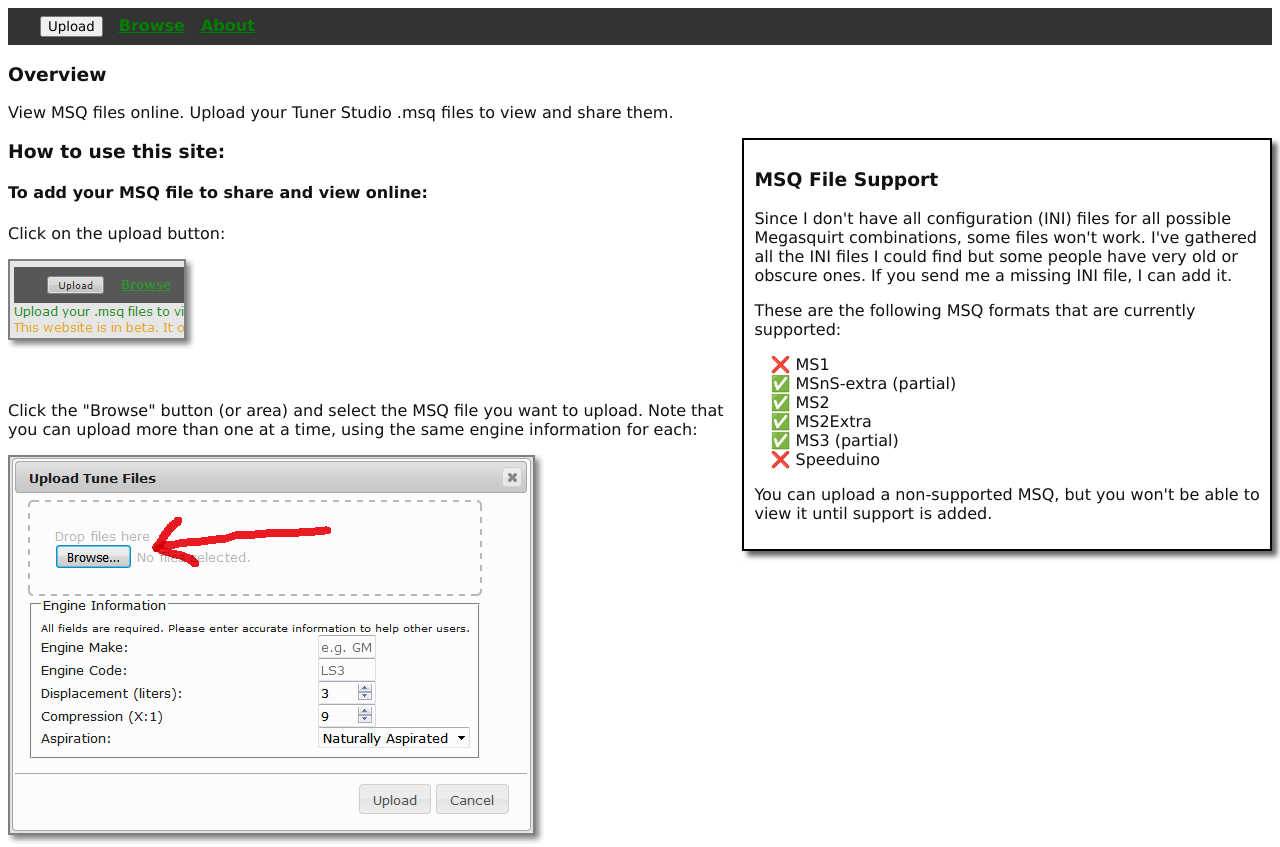
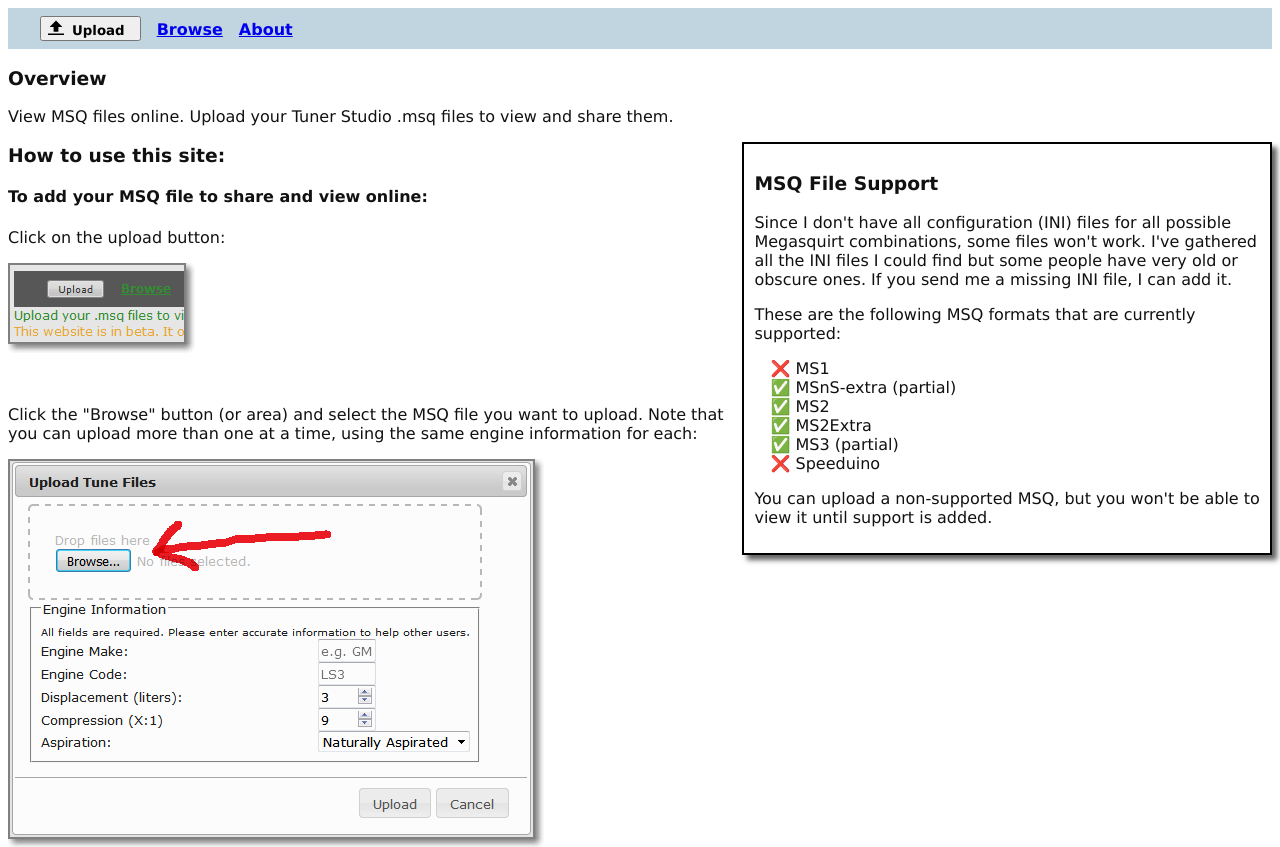
Before and after one commit to nearwood/msqur, a PHP site: page / in a window 1280 px wide. Shown: the top 847 px of the page. Run offline with PHP 8.4, Linux system fonts and the light colour scheme; a stand-in replaces the project's code that opens the database connection; some libraries are stand-ins or nearby versions.

Commit message:
Add button image, tweak CSS

```diff
--- a/src/view/header.php
+++ b/src/view/header.php
@@ -24,7 +24,7 @@
 	<script src="view/msqur.js"></script>
 </head>
 <body>
-<div id="navigation"><span><button id="btnUpload">Upload</button></span><span><a href="browse.php">Browse</a></span><span style="display:none;"><a href="search.php">Search</a></span><span style="display:none;"><a>Stats</a></span><span><a href="about.php">About</a></span></div>
+<div id="navigation"><span><button id="btnUpload"><img src="view/img/upload.svg" alt="Upload" width="16" height="16"><span>Upload</span></button></span><span><a href="browse.php">Browse</a></span><span style="display:none;"><a href="search.php">Search</a></span><span style="display:none;"><a>Stats</a></span><span><a href="about.php">About</a></span></div>
 <div id="upload" style="display:none;">
 	<form id="engineForm" action="upload.php" method="post" enctype="multipart/form-data">
 		<div id="fileDropZone"><label for="fileSelect">Drop files here</label>
--- a/src/view/msqur.css
+++ b/src/view/msqur.css
@@ -50,8 +50,8 @@
 }
 
 div#navigation {
-	background: #333;
-	color: white;
+	background: #c1d5e0;
+	color: black;
 	padding: 8px 24px 8px 24px;
 }
 
@@ -60,18 +60,20 @@
 	padding: 0px 8px 0px 8px;
 }
 
+/*
 div#navigation a:link {
-	color: green;
+	color: #ff6f00;
 }
 div#navigation a:hover {
-	color: white;
+	color: #c43e00;
 }
 div#navigation a:active {
-	color: white;
+	color: #ffa040;
 }
 div#navigation a:visited {
-	color: red;
+	color: #c43e00;
 }
+*/
 
 div#splash img.tutorial {
 	margin-bottom: 32px;
```
Also changed, not shown: src/view/img/upload.svg (added).
